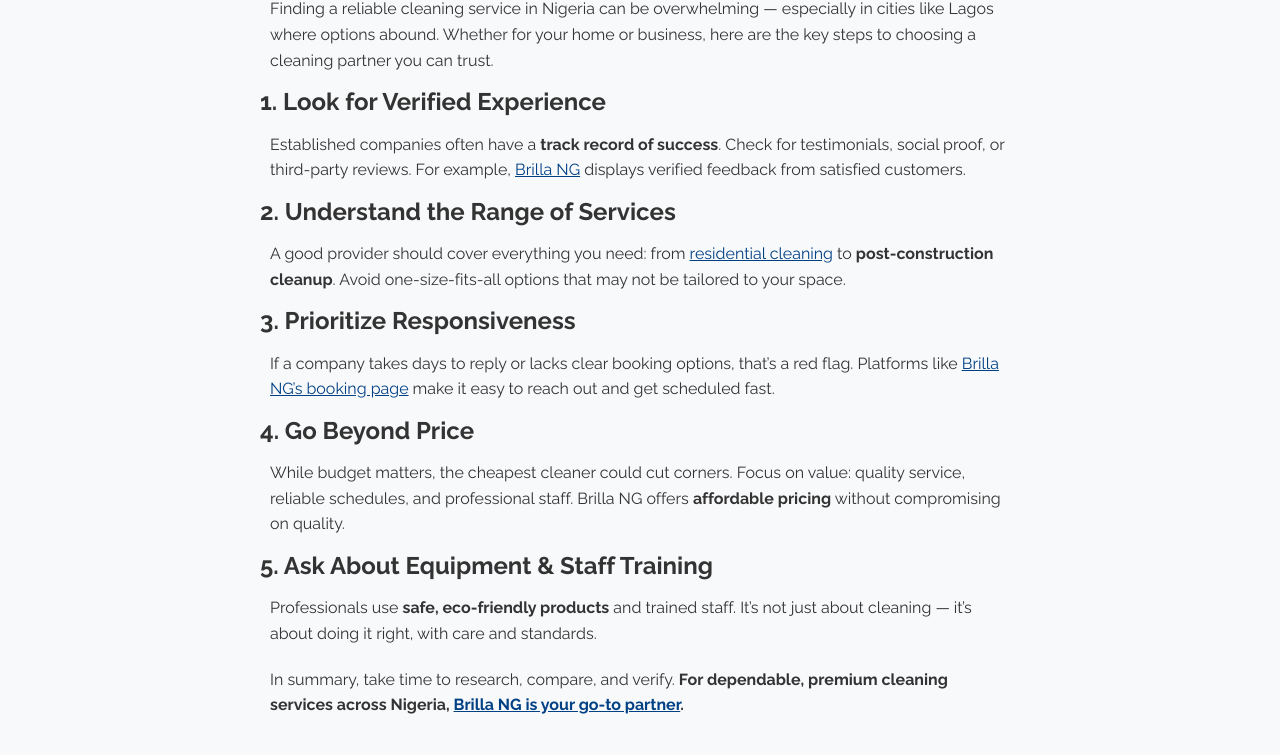
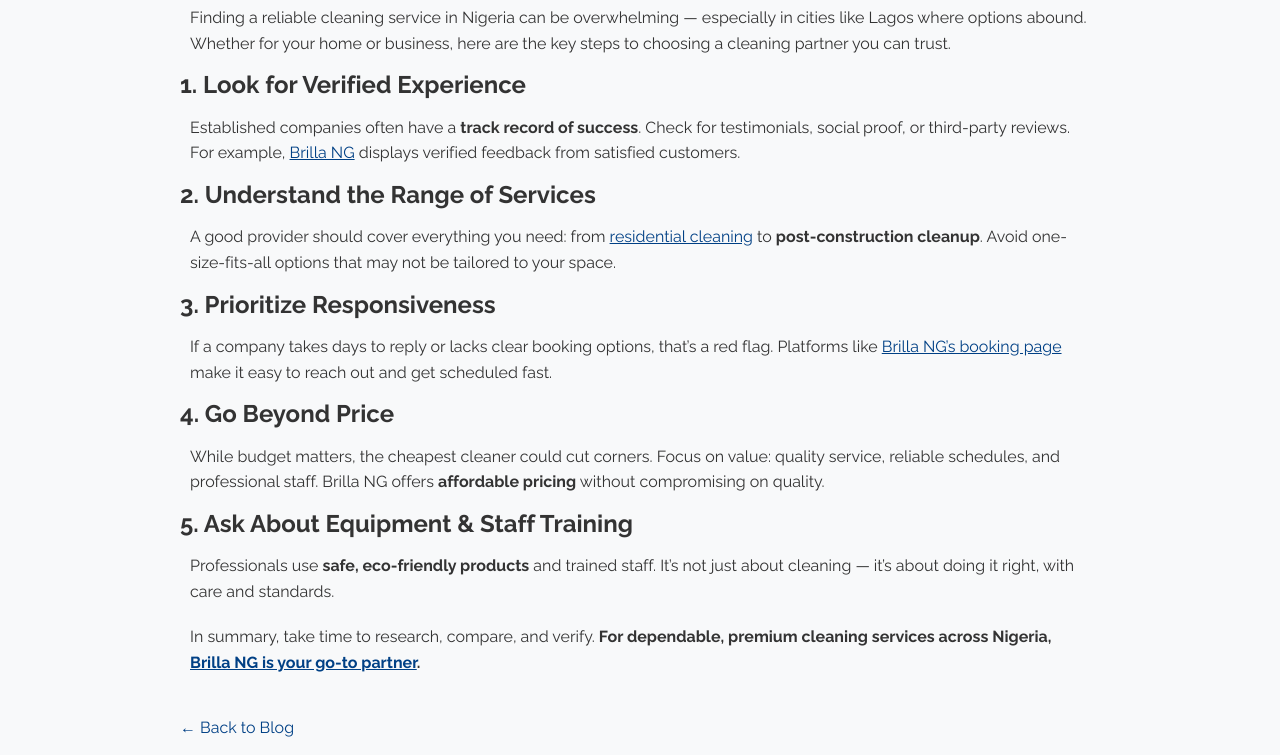
Before and after one commit to pennio-design/brilla-ng, a plain HTML site: page blog/how-to-choose-cleaning-service.html in a window 1280 px wide. Shown: the part 156-911 px from the top of the page. Drawn offline with Linux system fonts and the light colour scheme.

Commit message:
Update how-to-choose-cleaning-service.html

```diff
--- a/blog/how-to-choose-cleaning-service.html
+++ b/blog/how-to-choose-cleaning-service.html
@@ -10,13 +10,6 @@
   <script defer src="/script.js"></script>
   <link rel="stylesheet" href="https://cdnjs.cloudflare.com/ajax/libs/font-awesome/6.5.1/css/all.min.css" />
   <style>
-    body {
-      font-family: 'Raleway', sans-serif;
-      padding: 40px 20px;
-      max-width: 800px;
-      margin: auto;
-      line-height: 1.6;
-    }
     h1 {
       color: #004085;
     }
@@ -52,6 +45,7 @@
     <a href="/#contact" class="cta-button" aria-label="Book a cleaning with Brilla NG">Book Now</a>
     <div class="menu-toggle"><i class="fas fa-bars"></i></div>
   </header>
+  <main class="blog-wrapper" style="padding: 100px 20px 40px; max-width: 960px; margin: auto;">
   <h1>How to Choose the Right Cleaning Service in Nigeria</h1>
   <p>Finding a reliable cleaning service in Nigeria can be overwhelming — especially in cities like Lagos where options abound. Whether for your home or business, here are the key steps to choosing a cleaning partner you can trust.</p>
 
@@ -73,6 +67,7 @@
   <p>In summary, take time to research, compare, and verify. <strong>For dependable, premium cleaning services across Nigeria, <a href="https://brilla.ng/#contact" class="inline-link">Brilla NG is your go-to partner</a>.</strong></p>
 
   <a href="/blog/index.html" class="back-link">← Back to Blog</a>
+  </main>
   <footer>
     <p>&copy; 2025 Brillá.ng. Shine Beyond Clean.</p>
   </footer>
```
